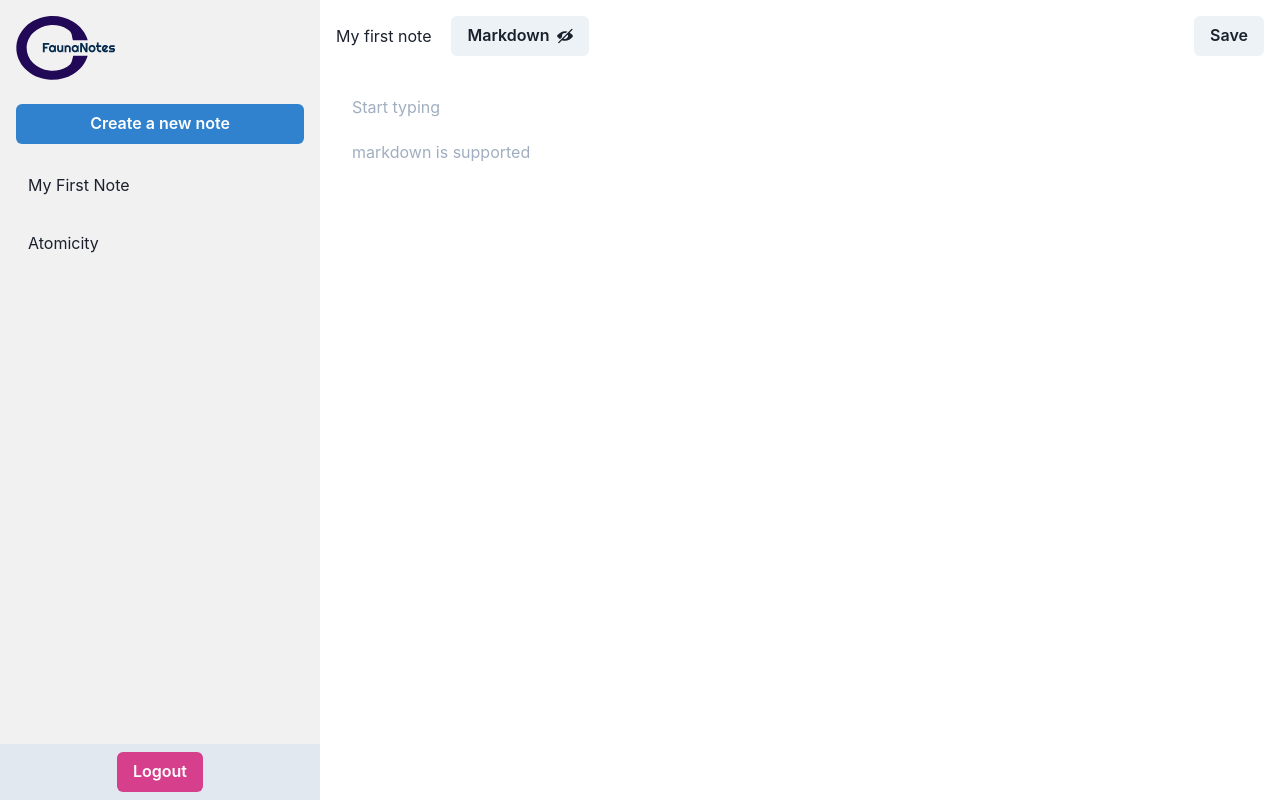
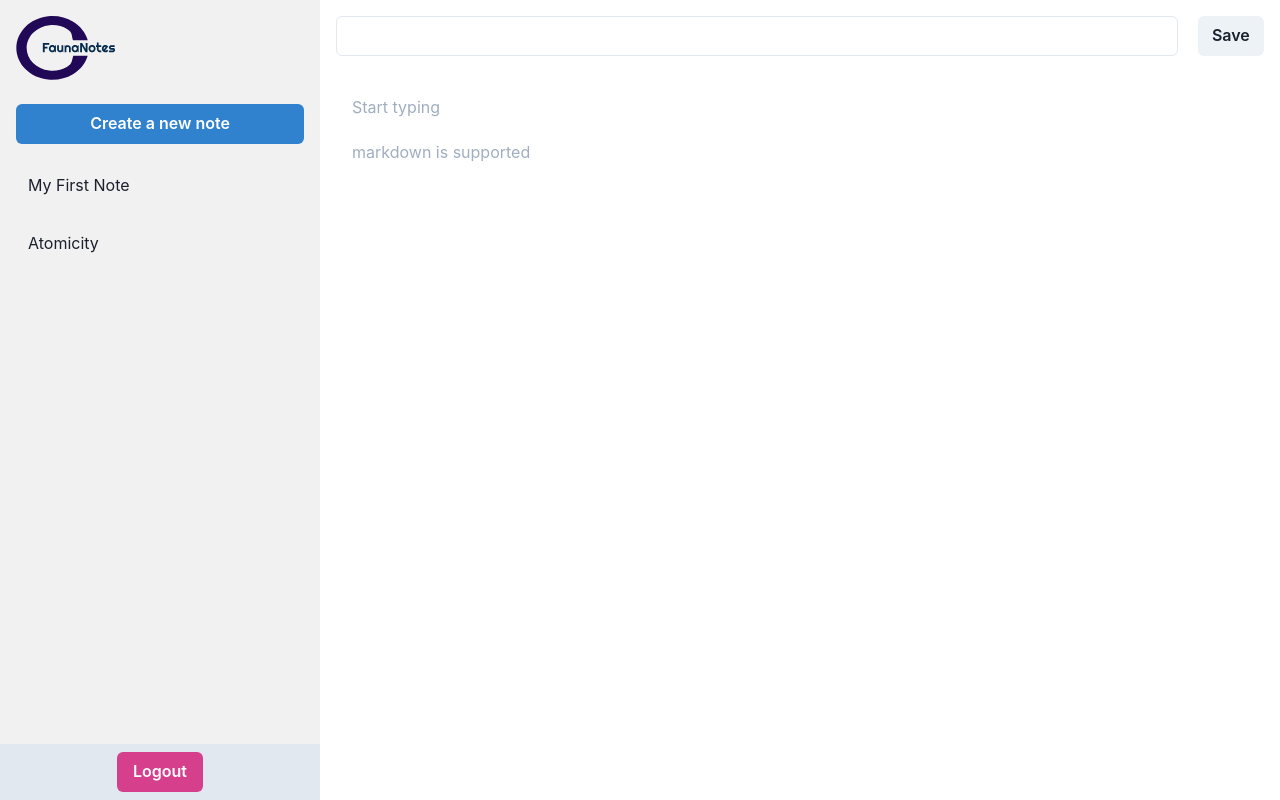
Before and after one commit to Robogeek95/fauna-notes, a Next.js app: page /new in a window 1280 px wide. Built offline with nearby package versions, Linux system fonts and the light colour scheme.

Commit message:
implemented title

```diff
--- a/components/layout.js
+++ b/components/layout.js
@@ -12,6 +12,8 @@ import { Field, Form, Formik } from "formik";
 import React from "react";
 import NoteBar from "./noteBar";
 import { useRouter } from "next/router";
+import { useState } from "react";
+import { useEffect } from "react";
 
 export default function Layout({
   markdownMode,
@@ -20,10 +22,24 @@ export default function Layout({
   notes,
 }) {
   const router = useRouter();
+  const { noteId } = router.query;
+  const [note, setNote] = useState({});
 
   function handleLogout() {
-    router.push("/login")
+    router.push("/login");
   }
+
+  function handleUpdateTitle(e) {
+    e.preventDefault();
+    setNote({ ...note, title: e.target.value });
+  }
+
+  useEffect(() => {
+    if (noteId) {
+      let noteIndex = notes.findIndex((note) => note.noteId === noteId);
+      setNote(notes[noteIndex]);
+    }
+  }, [noteId]);
 
   return (
     <Grid templateColumns={"2fr 6fr"} h="100vh">
@@ -55,7 +71,9 @@ export default function Layout({
         </Grid>
 
         <Flex py="2" alignItems="center" justifyContent="center" bg="gray.200">
-          <Button colorScheme="pink" onClick={handleLogout}>Logout</Button>
+          <Button colorScheme="pink" onClick={handleLogout}>
+            Logout
+          </Button>
         </Flex>
       </Grid>
 
@@ -63,18 +81,12 @@ export default function Layout({
       <Grid templateRows="auto 1fr" sx={{ position: "relative" }}>
         {/* nav */}
         <Flex alignItems="center" justifyContent="space-between" p={4}>
-          <HStack spacing={5}>
-            {/* title */}
-            <span>My first note</span>
-
-            {/* markdown toggle */}
-            <Button onClick={() => setMarkdownMode(!markdownMode)}>
-              <HStack>
-                <span>Markdown</span>
-                {markdownMode ? <ViewIcon /> : <ViewOffIcon />}
-              </HStack>
-            </Button>
-          </HStack>
+          {/* title */}
+          <Input
+            value={note ? note.title : "untitled"}
+            mr="5"
+            onChange={handleUpdateTitle}
+          />
 
           <Button>Save</Button>
         </Flex>
```
